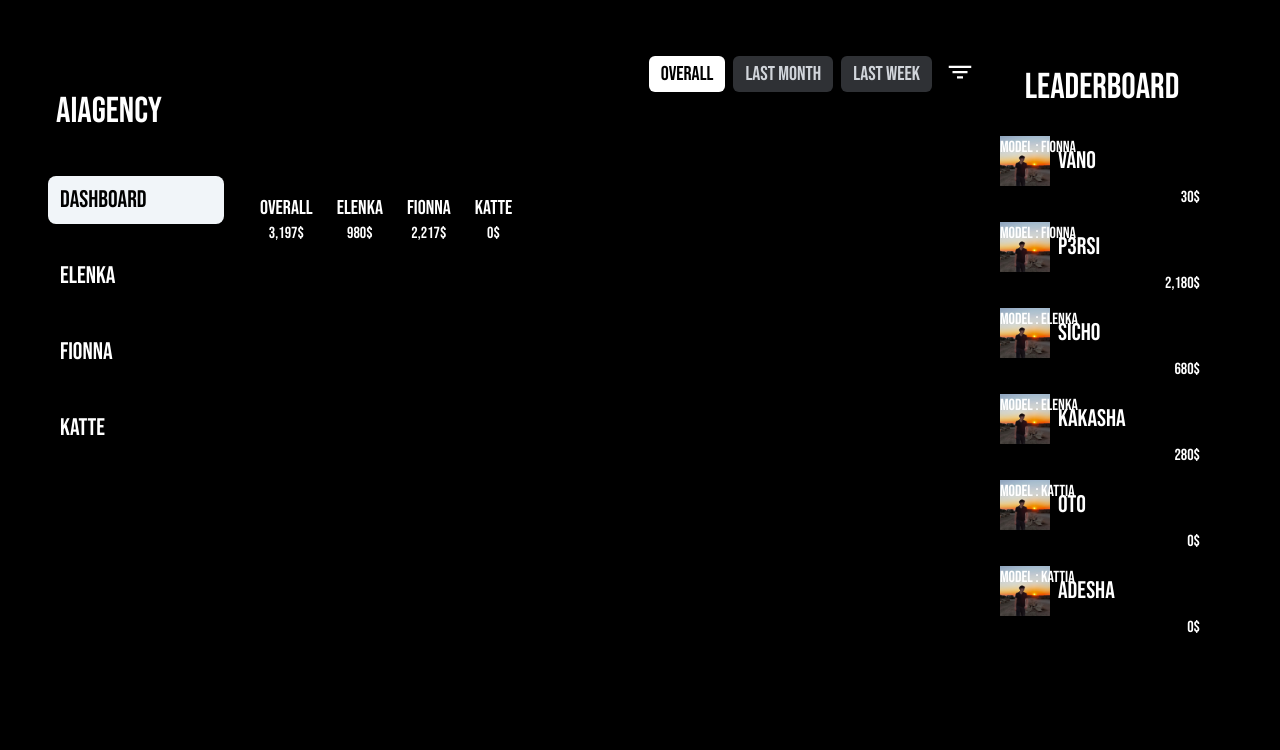
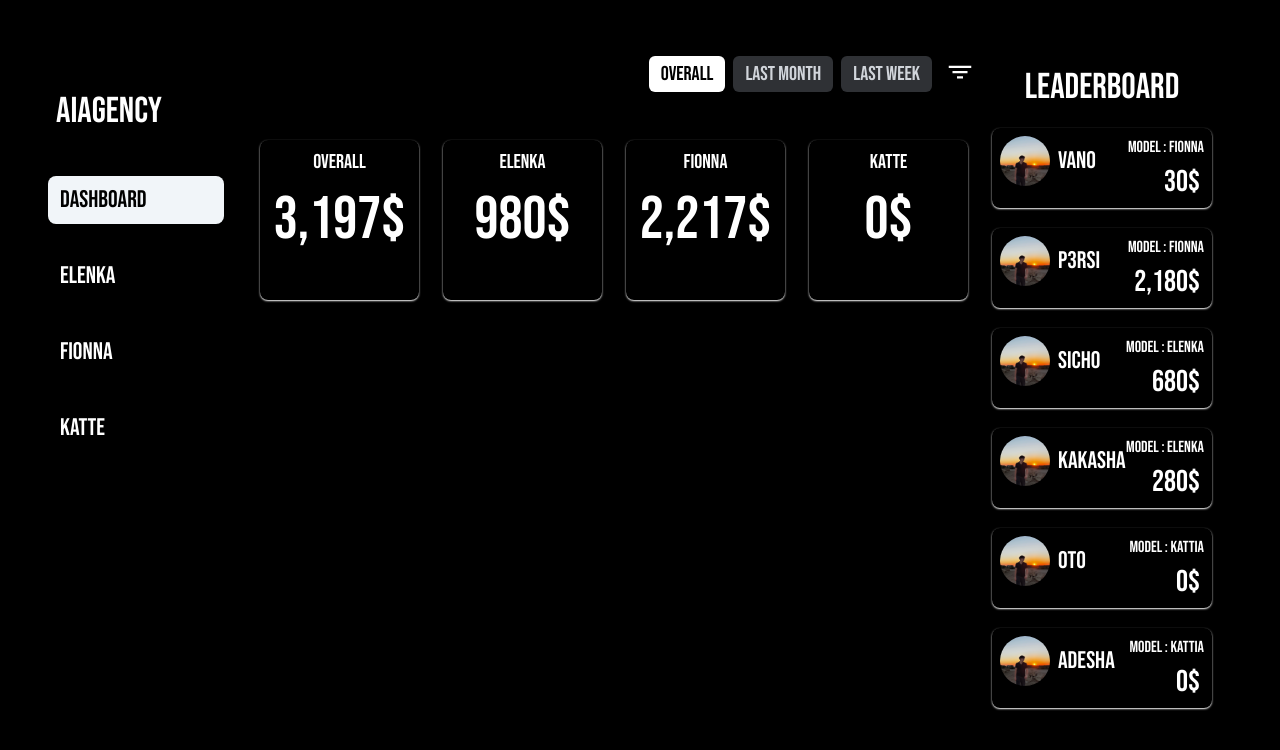
Before and after one commit to Guga-Muchiashvili/ai-agency, a Next.js app: page /Dashboard in a window 1280 px wide. Shown: the top 750 px of the page. Built offline with nearby package versions, Linux system fonts and the light colour scheme.

Commit message:
fix tailwind bug

```diff
--- a/common/elements/OutputBoxElement/OutputBoxElement.tsx
+++ b/common/elements/OutputBoxElement/OutputBoxElement.tsx
@@ -9,7 +9,7 @@ const OutputBoxElement = ({
   price: string;
 }) => {
   return (
-    <div className="w-1/3 p-1 py-2 flex flex-col shadow-sm hover:scale-105 hover:shadow-lg cursor-pointer duration-700 shadow-white items-center justify-between text-center font-bebas h-40 text-white rounded-lg ">
+    <div className="!w-1/3 p-1 py-2 flex flex-col shadow-sm hover:scale-105 hover:shadow-lg cursor-pointer duration-700 shadow-white items-center justify-between text-center font-bebas h-40 text-white rounded-lg ">
       <h1 className="text-xl">{title}</h1>
       <h1 className="text-6xl">{price}</h1>
       <div className="w-full h-7"></div>
--- a/middleware.ts
+++ b/middleware.ts
@@ -10,7 +10,7 @@ export function middleware(request: NextRequest) {
 
   if (authToken) {
     if (publicRoutes.includes(pathname)) {
-      return NextResponse.redirect(new URL("/dashboard", request.url));
+      return NextResponse.redirect(new URL("/Dashboard", request.url));
     }
     return NextResponse.next();
   }
--- a/tailwind.config.ts
+++ b/tailwind.config.ts
@@ -2,9 +2,14 @@ import type { Config } from "tailwindcss";
 
 export default {
   content: [
-    "./pages/**/*.{js,ts,jsx,tsx,mdx}",
-    "./components/**/*.{js,ts,jsx,tsx,mdx}",
-    "./app/**/*.{js,ts,jsx,tsx,mdx}",
+    "./pages/**/*.{js,ts,jsx,tsx}",
+    "./components/**/*.{js,ts,jsx,tsx}",
+    "./app/**/*.{js,ts,jsx,tsx}",
+    "./layouts/**/*.{js,ts,jsx,tsx}",
+    "./widgets/**/*.{js,ts,jsx,tsx}",
+    "./hooks/**/*.{js,ts,jsx,tsx}",
+    "./utils/**/*.{js,ts,jsx,tsx}",
+    "./common/**/*.{js,ts,jsx,tsx}",
   ],
   theme: {
     extend: {
@@ -13,19 +18,18 @@ export default {
         foreground: "var(--foreground)",
       },
       fontFamily: {
-        sans: ["Inter", "Arial", "sans-serif"], // Custom font (e.g., Inter)
+        sans: ["Inter", "Arial", "sans-serif"],
         serif: ["Merriweather", "serif"],
         bebas: ["Bebas Neue", "sans-serif"],
-        mono: ["Fira Code", "monospace"], // Custom monospace font
+        mono: ["Fira Code", "monospace"],
       },
       screens: {
-        // Custom breakpoints
-        xs: "480px", // Small screen (phone)
-        sm: "640px", // Small screen (tablet)
-        md: "768px", // Medium screen (tablet)
-        lg: "1024px", // Large screen (laptop)
-        xl: "1280px", // Extra large screen (desktop)
-        "2xl": "1536px", // Larger desktop screen
+        xs: "480px",
+        sm: "640px",
+        md: "768px",
+        lg: "1024px",
+        xl: "1280px",
+        "2xl": "1536px",
       },
     },
   },
```
